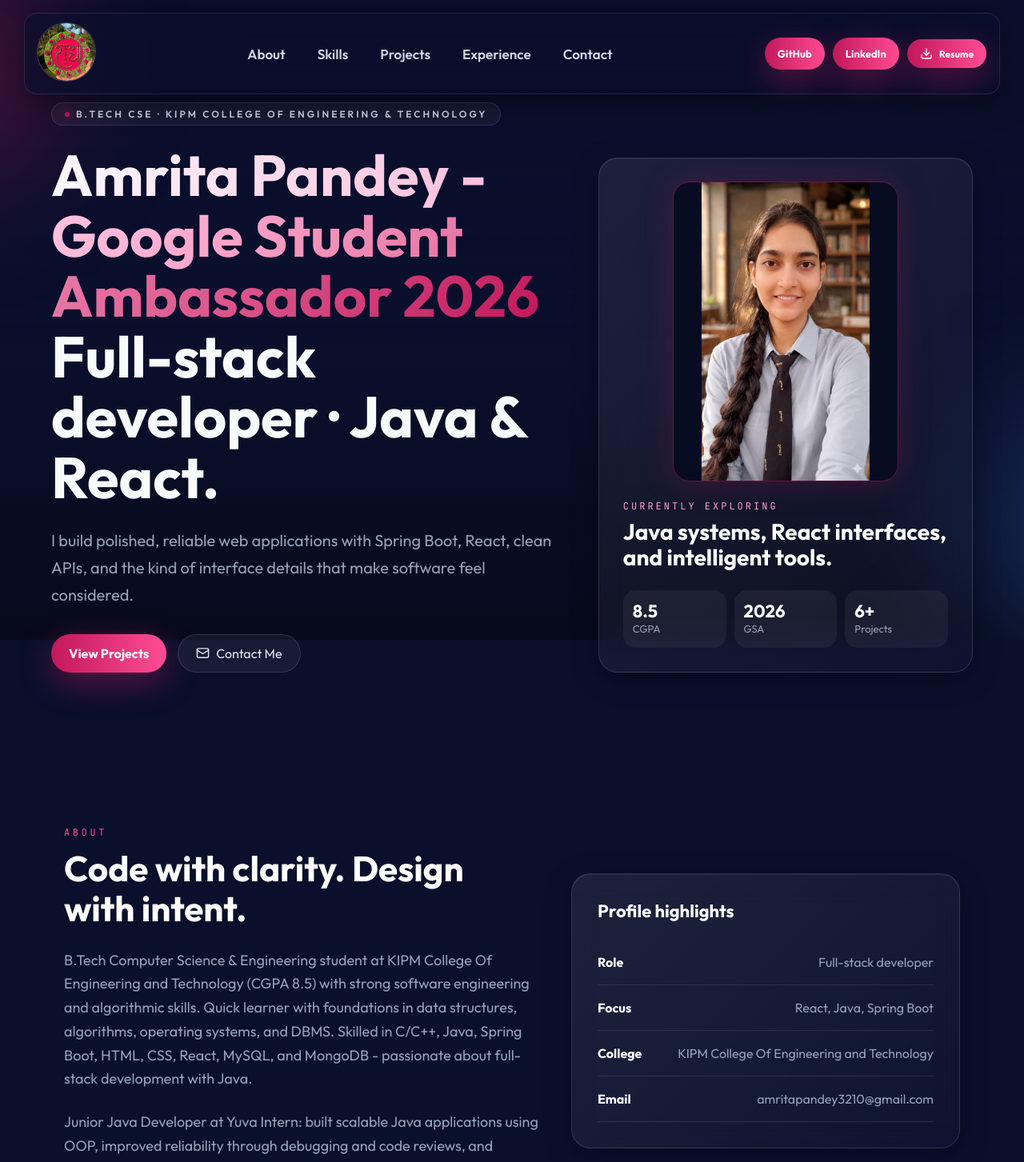
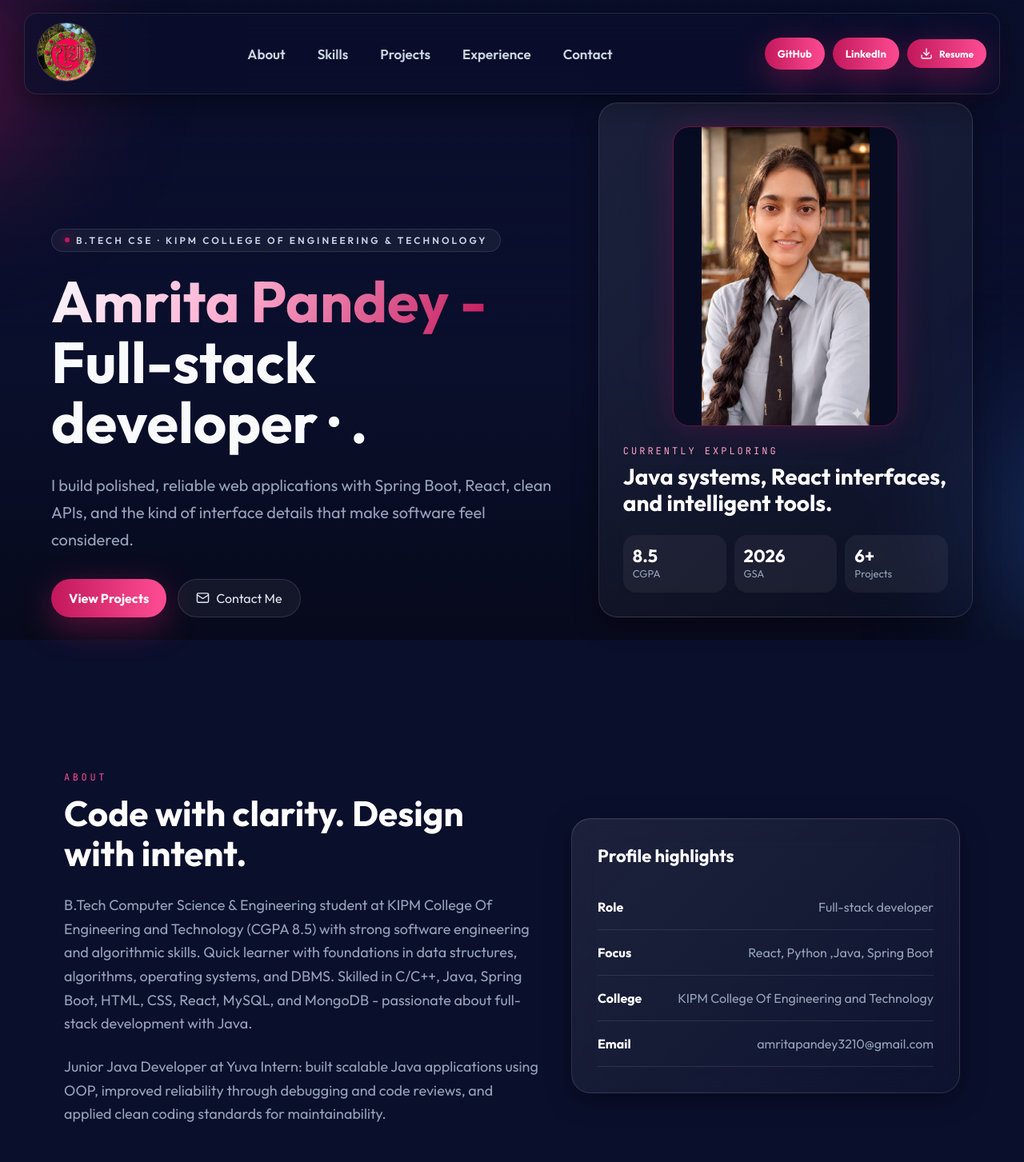
Before and after one commit to amritapandey623/Portfolio, a React (Vite) app: page / in a window 1280 px wide. Shown: the top 1453 px of the page at 80% size. Built offline with nearby package versions, Linux system fonts and the light colour scheme.

Commit message:
Some Changes in Front

```diff
--- a/index.html
+++ b/index.html
@@ -5,7 +5,7 @@
     <meta name="viewport" content="width=device-width, initial-scale=1.0" />
     <meta
       name="description"
-      content="Amrita Pandey - Google Student Ambassador 2026 - full-stack developer portfolio built with React and Spring Boot."
+      content="Amrita Pandey  - full-stack developer portfolio built with React and Spring Boot."
     />
     <meta property="og:title" content="Amrita Pandey" />
     <meta
--- a/src/main.jsx
+++ b/src/main.jsx
@@ -176,7 +176,7 @@ function Hero() {
       <div className="hero-grid">
         <div className="hero-copy reveal">
           <p className="eyebrow"><span />B.Tech CSE · KIPM College of Engineering & Technology</p>
-          <h1><span>Amrita Pandey - Google Student Ambassador 2026</span><br />Full-stack developer · Java & React.</h1>
+          <h1><span>Amrita Pandey - </span><br />Full-stack developer · .</h1>
           <p className="lead">I build polished, reliable web applications with Spring Boot, React, clean APIs, and the kind of interface details that make software feel considered.</p>
           <div className="hero-actions">
             <a href="#projects" className="primary">View Projects</a>
@@ -211,7 +211,7 @@ function About() {
         <div className="glass info-panel">
           <p>Profile highlights</p>
           <div><strong>Role</strong><span>Full-stack developer</span></div>
-          <div><strong>Focus</strong><span>React, Java, Spring Boot</span></div>
+          <div><strong>Focus</strong><span>React, Python ,Java, Spring Boot</span></div>
           <div><strong>College</strong><span>KIPM College Of Engineering and Technology</span></div>
           <div><strong>Email</strong><span>amritapandey3210@gmail.com</span></div>
         </div>
```
